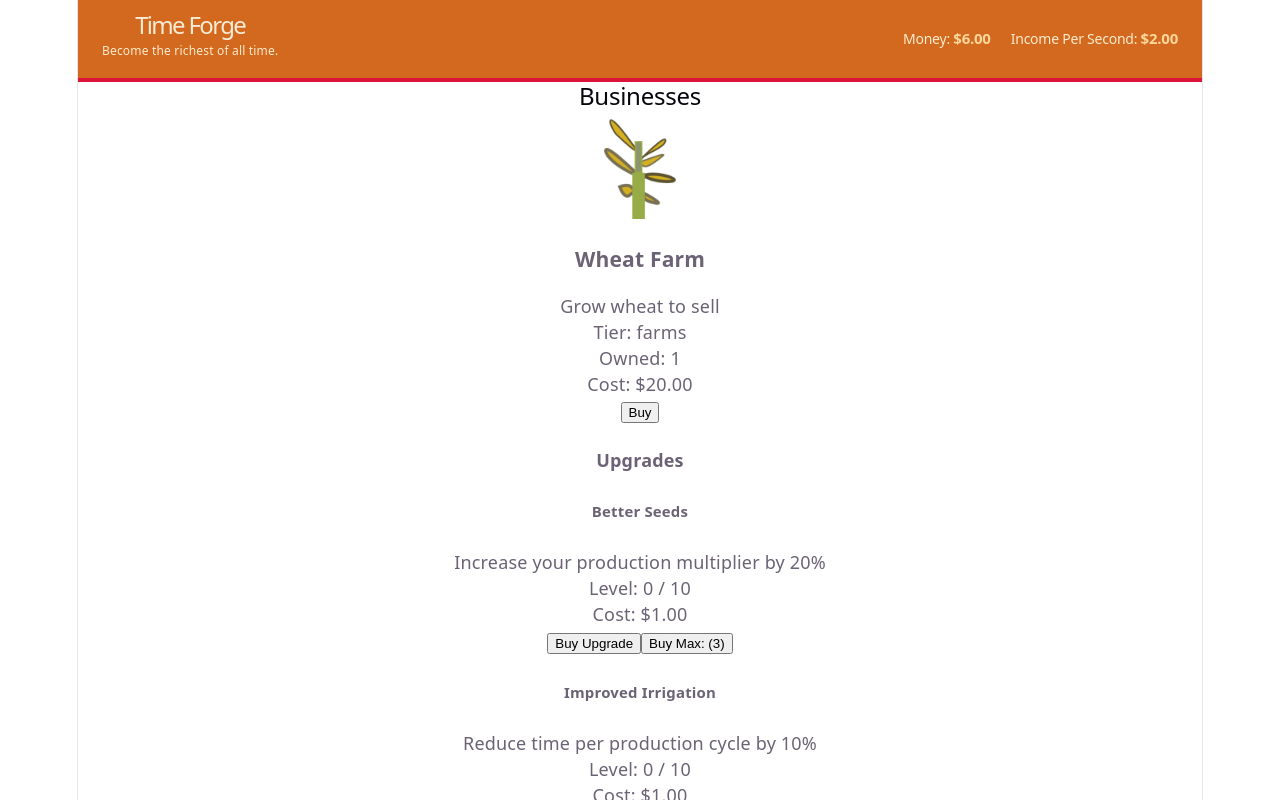
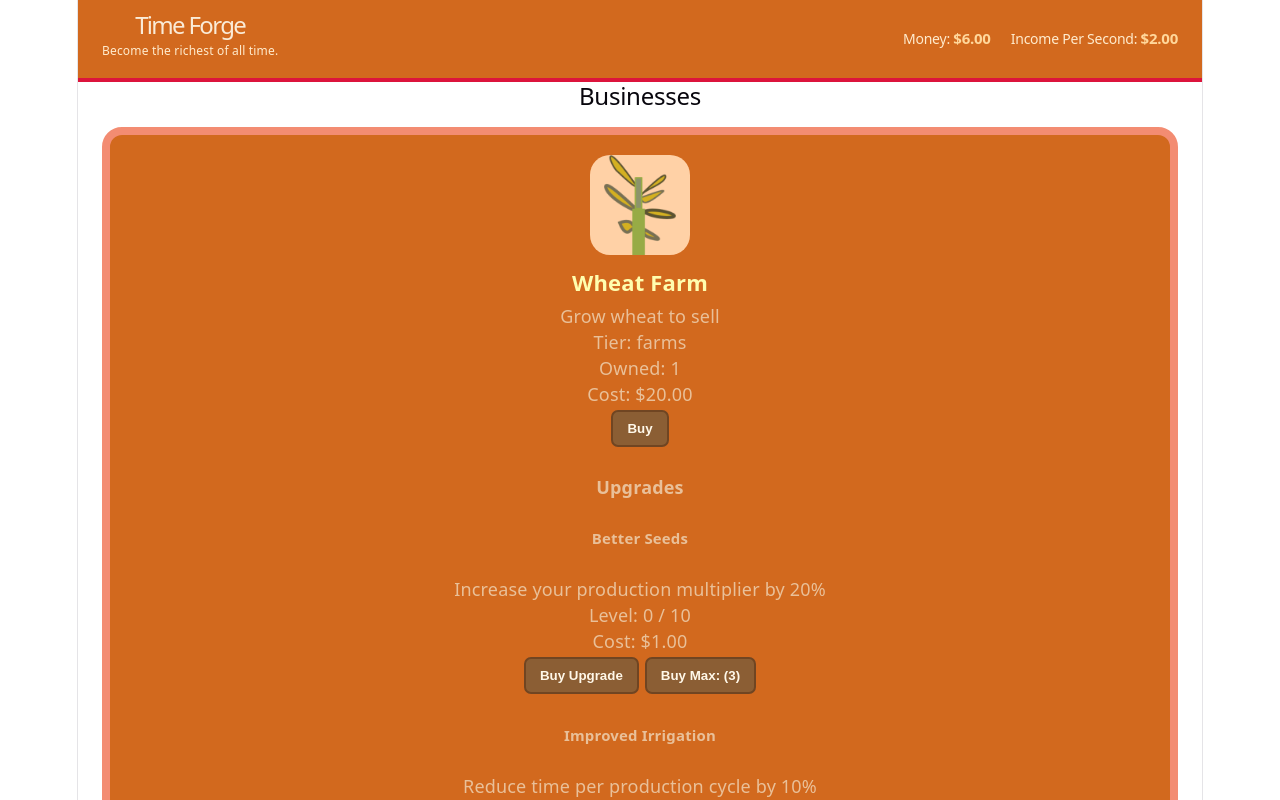
Before and after one commit to Scripting-Java/IdleGame, a React (Vite) app: page / in a window 1280 px wide. Both pictures are taken after a click on the button "Buy". Shown: the top 800 px of the page. Built offline with nearby package versions, Linux system fonts and the light colour scheme.

Commit message:
Better CSS

```diff
--- a/src/App.css
+++ b/src/App.css
@@ -189,9 +189,10 @@
 .businessLogos {
   width: 100px;
   height: 100px;
-  background-color: white;
+  background-color: rgb(255, 209, 166);
   object-fit: contain;
   background-size: 512px;
+  border-radius: 20px;
 }
 
 .topBar {
@@ -235,3 +236,43 @@
   font-size: 15px;
   font-weight: 700;
 }
+
+.busCard {
+  background-color: chocolate;
+  border: 8px solid #f38c72;
+  border-radius: 20px;
+  padding: 20px;
+  margin: 16px 24px;
+  color: #e9c099;
+}
+
+.busCard h3 {
+  margin: 8px;
+  font-size: 22px;
+  color: #fffeaf
+}
+
+.busCard button {
+  background: #8b5e34;
+  color: #fff8e9;
+  border: 2px solid #704522;
+  border-radius: 7px;
+  padding: 9px 14px;
+  margin: 3px;
+  font-weight: 600;
+}
+
+.busCard button:hover:not(:disabled) {
+  background-color: #704522;
+  transform: translateY(-2px);
+}
+
+.upgradeCard h5 {
+  margin: 6px;
+  font-size: 16px;
+  color: #603c20;
+}
+
+.upgradeCard button {
+  margin-top: 8px;
+}
--- a/src/components/BusinessCard.tsx
+++ b/src/components/BusinessCard.tsx
@@ -47,7 +47,7 @@ function BusinessCard({ business, owned, logo, unlocked, canUnlock, cost, maxAff
                         const info = getUpInfo(upgrade.id)
 
                         return (
-                            <div key={upgrade.id}>
+                            <div key={upgrade.id} className="upCard">
                                 <h5>{upgrade.name}</h5>
                                 <p>{upgrade.description}</p>
                                 <p>Level: {info.lvl} / {upgrade.maxLevel}</p>
```
Also changed, not shown: 1 other file (tests, documents, lock files or other folders).
